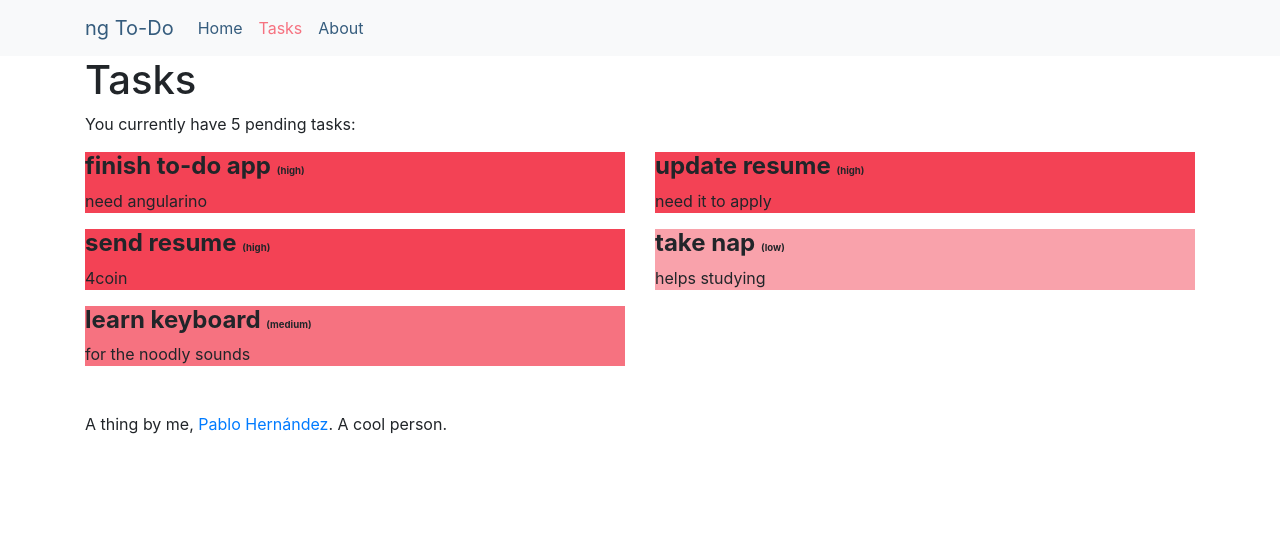
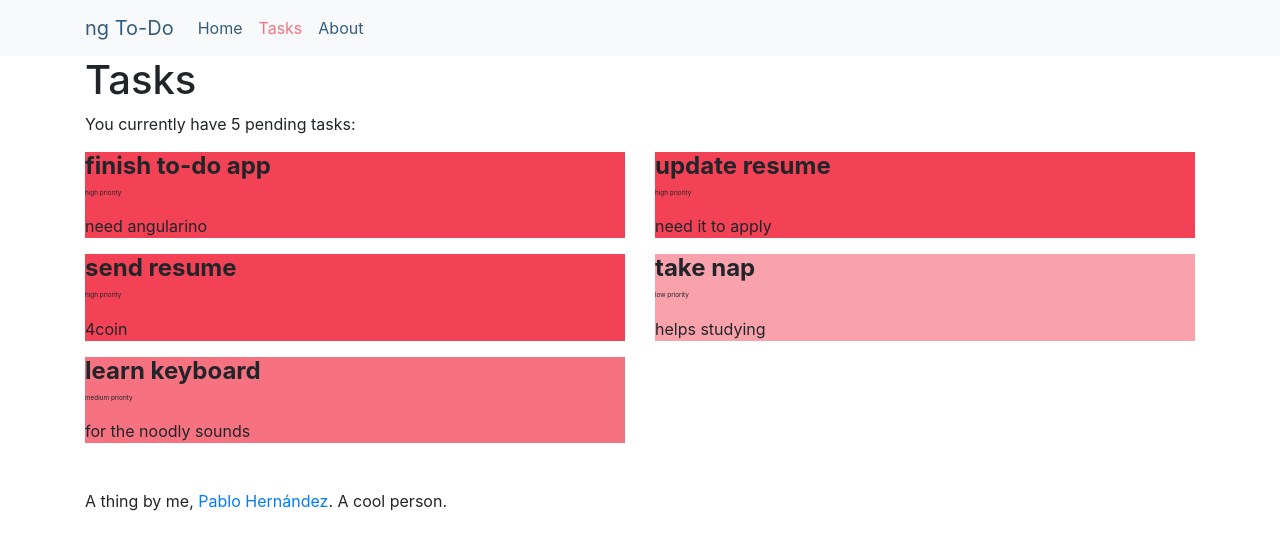
Before and after one commit to PabloH91/ng-todo, an Angular app: page /tasks in a window 1280 px wide. Shown: the top 550 px of the page. Built offline with nearby package versions, Linux system fonts and the light colour scheme.

Commit message:
Modify service and component logic for individual task view.

```diff
--- a/src/app/tasks/task-detail.component.html
+++ b/src/app/tasks/task-detail.component.html
@@ -1,6 +1,9 @@
 <div class="container">
   <h1>Task Details</h1>
-  <p>
-    task-detail works!
-  </p>
+  <div class="details-container" *ngIf="task">
+    <h3>Task #{{task.id}}: {{task.name}}</h3>
+    <p>{{task.urgency}} priority</p>
+    <p>{{task.description}}</p>
+  </div>
+  <a [routerLink]="['/tasks']" routerLinkActive="router-link-active">&lt; back</a>
 </div>
--- a/src/app/tasks/task-detail.component.ts
+++ b/src/app/tasks/task-detail.component.ts
@@ -1,4 +1,7 @@
 import { Component, OnInit } from '@angular/core';
+import { ActivatedRoute } from '@angular/router';
+import { TasksService } from './tasks.service.service';
+import { Task } from './task';
 
 @Component({
   selector: 'app-task-detail',
@@ -6,10 +9,11 @@ import { Component, OnInit } from '@angular/core';
   styleUrls: ['./task-detail.component.scss']
 })
 export class TaskDetailComponent implements OnInit {
-
-  constructor() { }
+  task: Task;
+  constructor(private router: ActivatedRoute, private tasksService: TasksService) { }
 
   ngOnInit() {
+    const taskId = +this.router.snapshot.params['id'];
+    this.task = this.tasksService.getTask(taskId);
   }
-
 }
--- a/src/app/tasks/task-list.component.html
+++ b/src/app/tasks/task-list.component.html
@@ -5,8 +5,11 @@
   </div>
   <div class="list-container row">
     <div *ngFor="let task of tasks" class="task-container col-6">
-      <div class="task-inner-container" [ngClass]="{high: task.urgency === 'high', medium: task.urgency === 'medium', low: task.urgency === 'low'}">
-        <h4 class="task-name">{{task.name}} <span class="task-urgency">({{task.urgency}})</span></h4>
+      <div class="task-inner-container"
+        [ngClass]="{high: task.urgency === 'high', medium: task.urgency === 'medium', low: task.urgency === 'low'}"
+        [routerLink]="[task.id]" routerLinkActive="active">
+        <h4 class="task-name">{{task.name}}</h4>
+        <p class="task-urgency">{{task.urgency}} priority</p>
         <p>{{task.description}}</p>
       </div>
     </div>
--- a/src/app/tasks/task-list.component.scss
+++ b/src/app/tasks/task-list.component.scss
@@ -17,9 +17,9 @@
 
       .task-name {
         font-weight: bold;
-        .task-urgency {
-          font-size: 0.4em;
-        }
+      }
+      .task-urgency {
+        font-size: 0.4em;
       }
     }
   }
--- a/src/app/tasks/tasks-routing.module.ts
+++ b/src/app/tasks/tasks-routing.module.ts
@@ -4,7 +4,7 @@ import { TaskListComponent } from './task-list.component';
 import { TaskDetailComponent } from './task-detail.component';
 
 const routes: Routes = [
-  { path: '', component: TaskListComponent },
+  { path: '', component: TaskListComponent, pathMatch: 'full' },
   { path: ':id', component: TaskDetailComponent }
 ];
 
--- a/src/app/tasks/tasks.service.service.ts
+++ b/src/app/tasks/tasks.service.service.ts
@@ -41,7 +41,7 @@ export class TasksService {
   getTasks(): Task[] {
     return tasks;
   }
-  getTask(taskId: number): Task[] {
-    return tasks.filter(task => task.id === taskId);
+  getTask(taskId: number): Task {
+    return tasks.find(task => task.id === taskId);
   }
 }
```
